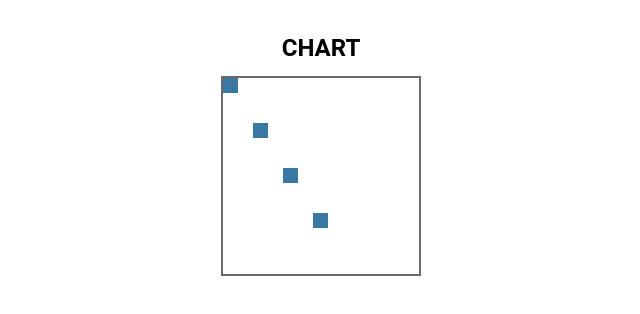
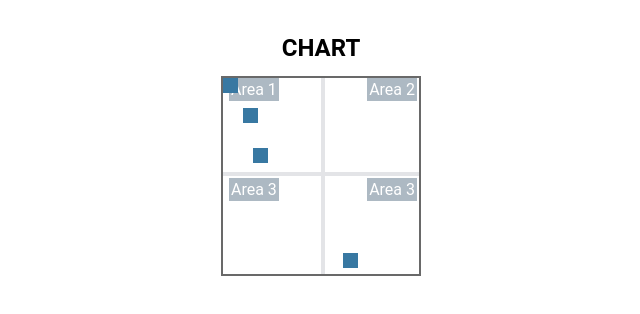
Before and after one commit to acerezci/magic-quadrant-case, a React (Create React App) app: page / in a window 1280 px wide. Shown: the top 314 px of the page, without its empty margins (319-959 px from the left). Built offline with nearby package versions, Linux system fonts and the light colour scheme.

Commit message:
chart and pointers were completed

```diff
--- a/src/components/chart.tsx
+++ b/src/components/chart.tsx
@@ -1,6 +1,28 @@
 import React from "react";
 import "../styles/chart.css";
 
-export const Chart: React.FC = ({ children }) => {
-  return <div className="chart-container">{children}</div>;
-};
+export const Chart = React.forwardRef<HTMLDivElement, Props>(({ children }, ref) => {
+  return (
+    <div ref={ref} className="chart-container">
+      <div className="chart-area-label-container">
+        <div>
+          <span>Area 1</span>
+        </div>
+        <div>
+          <span>Area 2</span>
+        </div>
+        <div>
+          <span>Area 3</span>
+        </div>
+        <div>
+          <span>Area 3</span>
+        </div>
+      </div>
+      {children}
+    </div>
+  );
+});
+
+interface Props {
+  children: React.ReactNode;
+}
--- a/src/components/point.tsx
+++ b/src/components/point.tsx
@@ -1,54 +1,51 @@
-import React, { MouseEvent, DragEvent } from "react";
-import { PointType } from "../models";
+import React, { DragEvent, RefObject } from "react";
+import { ChartPosition, PointType } from "../models";
 import "../styles/point.css";
 
-export const Point: React.FC<PointType> = ({ label, x, y }) => {
+// chartX and chartY were defined for point's edge
+
+export const Point: React.FC<PointType & ChartPosition> = ({ label, x, y, chartX, chartY }) => {
   const [{ dx, dy }, setOffset] = React.useState({ dx: x, dy: y });
   const [startX, setStartX] = React.useState<number>(0);
   const [startY, setStartY] = React.useState<number>(0);
   const [showLabel, setShowLabel] = React.useState(false);
+  const pointRef: RefObject<HTMLDivElement> = React.useRef(null);
+  const elementX = Number(pointRef.current?.getBoundingClientRect().x) || 0;
+  const elementY = Number(pointRef.current?.getBoundingClientRect().y) || 0;
 
-  const onMouseDown = (e: MouseEvent) => {
-    setStartX(e.pageX - dx);
-    setStartY(e.pageY - dy);
+  const onMouseDown = () => {
+    setStartX(elementX - dx);
+    setStartY(elementY - dy);
   };
 
-  const onDragOverCapture = (e: DragEvent) => {
+  const onDragEnd = (e: DragEvent) => {
     e.preventDefault();
-    console.log(e);
-    let newDx = e.pageX - startX;
-    let newDy = e.pageY - startY;
-
-    // if (newDx < pointSettings.startingPointX) {
-    //   newDx = pointSettings.startingPointX;
-    // }
-
-    // if (newDy < pointSettings.startingPointY) {
-    //   newDy = pointSettings.startingPointY;
-    // }
-
-    // if (newDy > chartSettings.height - pointSettings.height - chartSettings.borderWidth - 1) {
-    //   newDy = chartSettings.height - pointSettings.height - chartSettings.borderWidth - 1;
-    // }
-
-    // if (newDx > chartSettings.width - pointSettings.width - chartSettings.borderWidth - 1) {
-    //   newDx = chartSettings.width - pointSettings.width - chartSettings.borderWidth - 1;
-    // }
+    const newDx = e.pageX - startX;
+    const newDy = e.pageY - startY;
 
     setOffset({ dx: newDx, dy: newDy });
   };
 
+  const onMouseOut = () => {
+    setShowLabel(false);
+  };
+
+  const onMouseOver = () => {
+    setShowLabel(true);
+  };
+
   return (
     <div
+      ref={pointRef}
       className="point-container"
       style={{
         transform: `translate3d(${dx}px, ${dy}px, 0)`,
       }}
       draggable
-      onMouseOver={() => setShowLabel(true)}
-      onMouseOut={() => setShowLabel(false)}
+      onMouseOut={onMouseOut}
+      onMouseOver={onMouseOver}
       onMouseDown={onMouseDown}
-      onDragOverCapture={onDragOverCapture}>
+      onDragEnd={onDragEnd}>
       {showLabel && <span className="label">{label}</span>}
     </div>
   );
--- a/src/containers/home.tsx
+++ b/src/containers/home.tsx
@@ -1,4 +1,4 @@
-import React from "react";
+import React, { RefObject } from "react";
 import { Chart, Point } from "../components";
 import { PointsType, PointType } from "../models";
 import "../styles/home.css";
@@ -6,20 +6,32 @@ import "../styles/home.css";
 export const Home: React.FC = () => {
   const points: PointsType = [
     { label: "label1", x: 0, y: 0 },
-    { label: "label2", x: 30, y: 30 },
-    { label: "label3", x: 60, y: 60 },
-    { label: "label4", x: 90, y: 90 },
+    { label: "label2", x: 20, y: 15 },
+    { label: "label3", x: 30, y: 40 },
+    { label: "label4", x: 120, y: 130 },
   ];
+  const [{ chartX, chartY }, setChartOffset] = React.useState({ chartX: 0, chartY: 0 });
+  const chartRef: RefObject<HTMLDivElement> = React.useRef(null);
+
+  React.useEffect(() => {
+    setChartOffset({
+      chartX: Number(chartRef.current?.getBoundingClientRect().x),
+      chartY: Number(chartRef.current?.getBoundingClientRect().y),
+    });
+  }, []);
+
   return (
     <div className="home-container">
       <h2>CHART</h2>
-      <Chart>
+      <Chart ref={chartRef}>
         {points.map((point: PointType, index: number) => (
           <Point
             key={`${point.label}-${point.x}-${point.y}-${index}`}
             x={point.x}
             y={point.y}
             label={point.label}
+            chartX={chartX}
+            chartY={chartY}
           />
         ))}
       </Chart>
--- a/src/models.ts
+++ b/src/models.ts
@@ -5,3 +5,8 @@ export interface PointType {
 }
 
 export type PointsType = PointType[];
+
+export interface ChartPosition {
+  chartX: any;
+  chartY: any;
+}
--- a/src/styles/chart.css
+++ b/src/styles/chart.css
@@ -4,4 +4,51 @@
   height: 200px;
   border: 2px solid var(--color-dark-gray);
   margin-top: 16px;
+  overflow: hidden;
 }
+
+.chart-container::before {
+  content: "";
+  border: 2px solid var(--color-light-gray);
+  display: flex;
+  width: 100%;
+  position: absolute;
+  bottom: 50%;
+}
+
+.chart-container::after {
+  content: "";
+  border: 2px solid var(--color-light-gray);
+  display: flex;
+  width: 100%;
+  position: absolute;
+  bottom: 50%;
+  transform: rotate(90deg);
+}
+
+.chart-area-label-container {
+  display: grid;
+  grid-template-columns: 100px 100px;
+  grid-template-rows: 100px 100px;
+  position: absolute;
+}
+
+.chart-area-label-container div span {
+  color: var(--color-white);
+  background-color: var(--color-light-blue);
+  padding: 2px;
+}
+
+.chart-area-label-container div {
+  margin-top: 4px;
+}
+
+.chart-area-label-container div:nth-child(even) {
+  text-align: right;
+  margin-right: 6px;
+}
+
+.chart-area-label-container div:nth-child(odd) {
+  text-align: left;
+  margin-left: 6px;
+}
--- a/src/styles/point.css
+++ b/src/styles/point.css
@@ -4,6 +4,11 @@
   height: 15px;
   background-color: var(--color-dark-blue);
   cursor: pointer;
+  z-index: 1;
+}
+
+.point-container:active {
+  box-shadow: unset !important;
 }
 
 .label {
```
